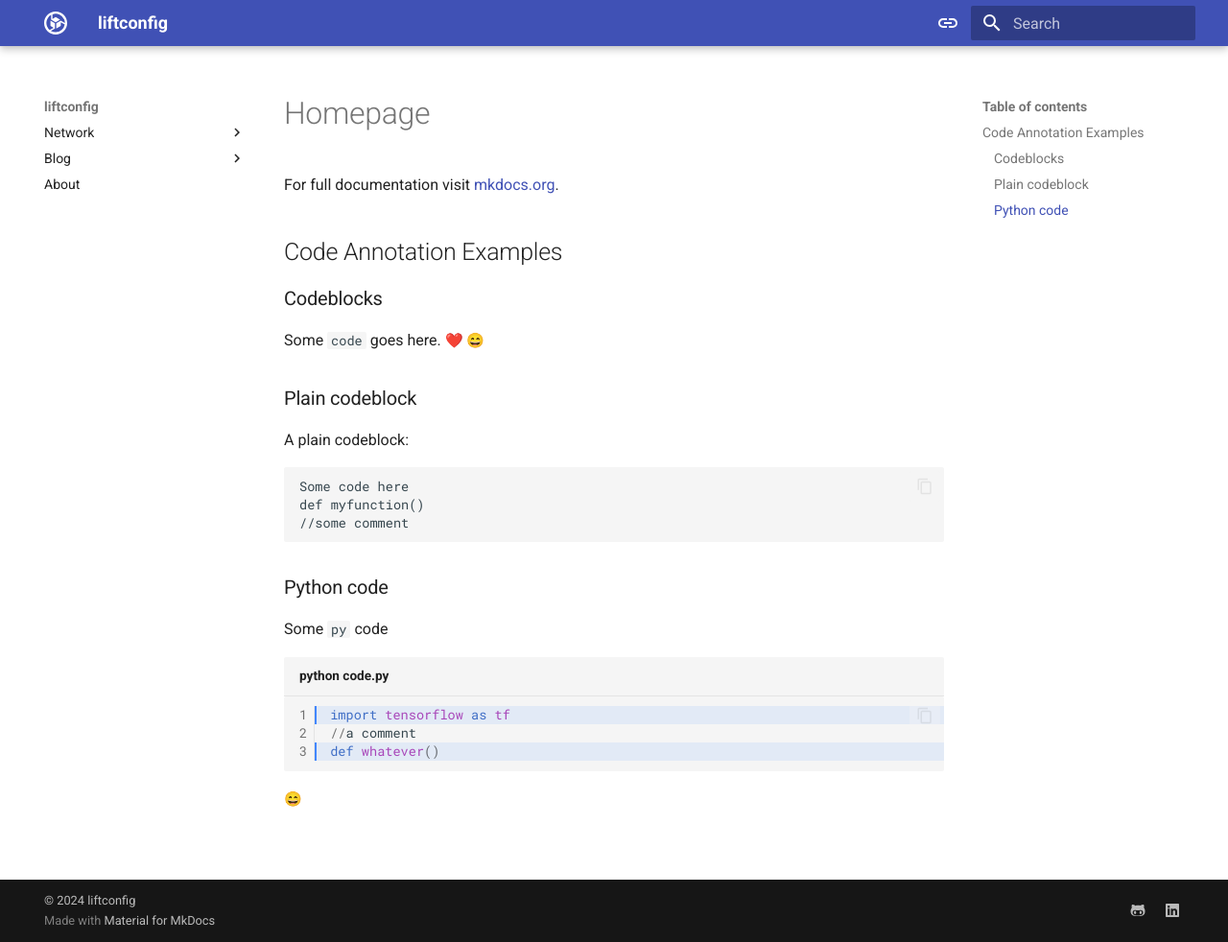
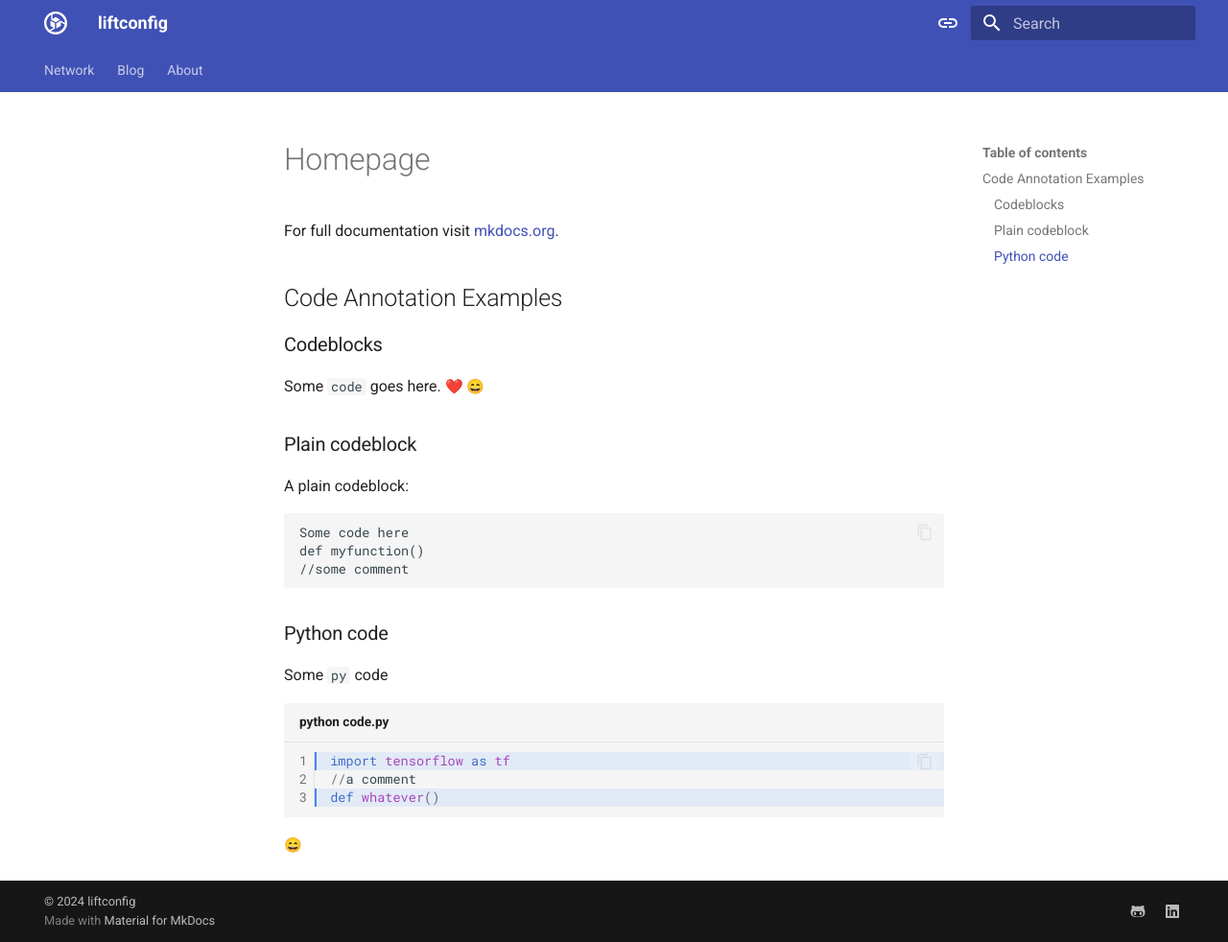
Before and after one commit to liftconfig/liftconfig.github.io, an MkDocs documentation site: the page built from docs/index.md, in a window 1280 px wide and 982 px high. Shown: the whole window at 96% size. Built offline with MkDocs 1.6.1 and Material for MkDocs 9.7.7, drawn with Linux system fonts in a browser that asks for light colours; emoji names are drawn with the system emoji font.

Commit message:
revamped navigation

```diff
--- a/mkdocs.yml
+++ b/mkdocs.yml
@@ -7,13 +7,16 @@ theme:
     - content.code.annotation
     - content.code.copy
     - content.code.select
+    # - content.tabs.link
     - search.suggest
     - search.highlight
-   # - content.tabs.link
-   # - navigation.tabs
-   # - navigation.sections
-   # - navigation.top
-   # - toc.integrate
+    # - navigation.expand
+    - navigation.path
+    - navigation.sections
+    - navigation.tabs
+    - navigation.top
+    # - toc.integrate
+    - toc.follow
   language: en
   palette:
     - media: "(prefers-color-scheme)"
```
